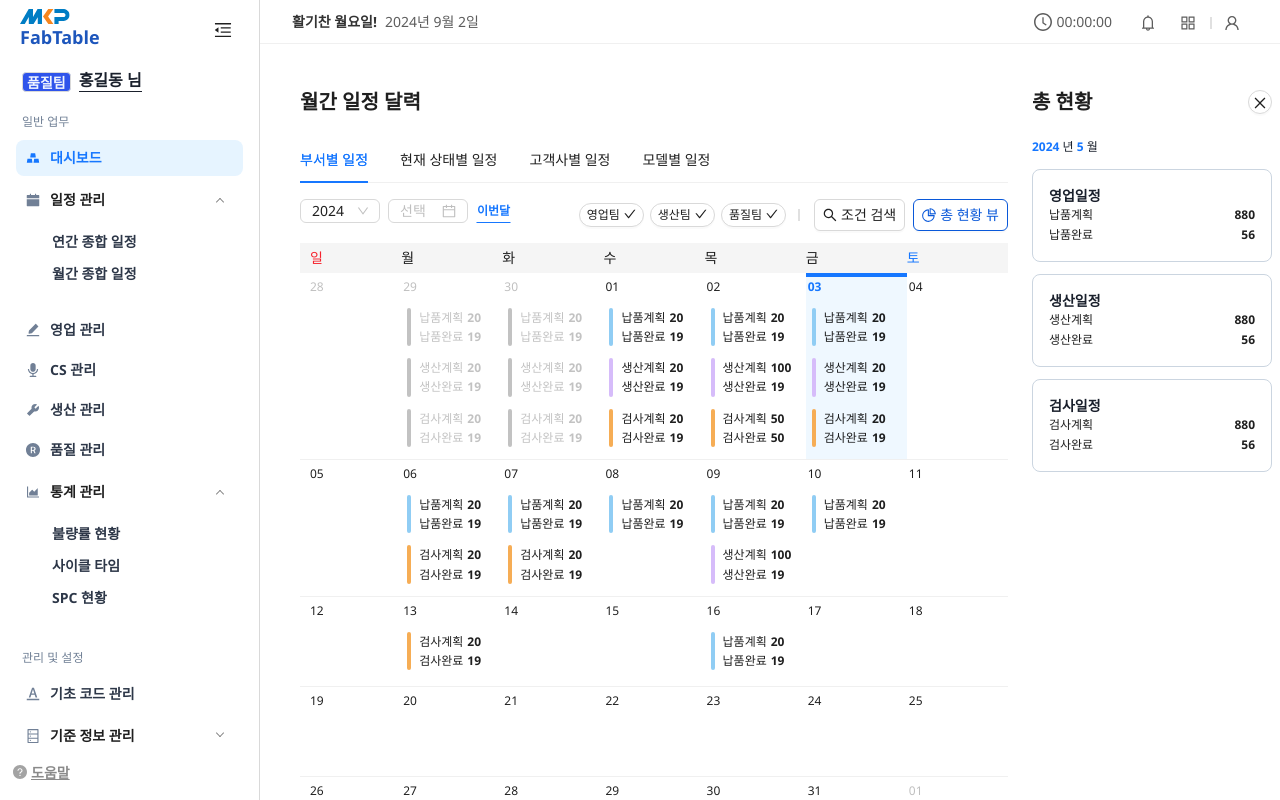
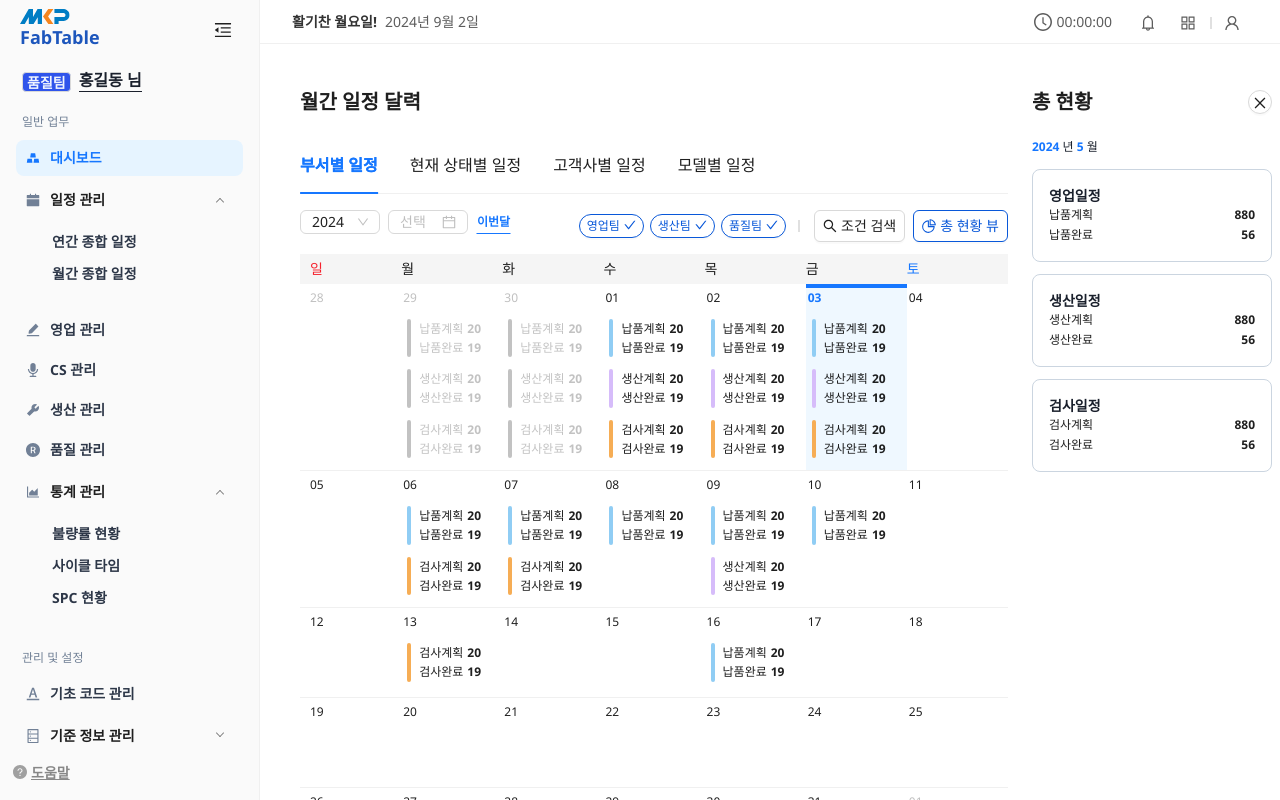
Before and after one commit to funnystyle/fabtable-next, a Next.js app: page /month in a window 1280 px wide. Built offline with nearby package versions, Linux system fonts and the light colour scheme; a web font is replaced by a local one.

Commit message:
lnb, 월간 일정 달력 수정

```diff
--- a/assets/scss/contents.scss
+++ b/assets/scss/contents.scss
@@ -16,6 +16,19 @@
 		.contents-right {
 			width: toRem(240);
 			flex-shrink: 0;
+		}
+	}
+
+	.ant-tabs {
+		.ant-tabs-tab {
+			padding: toRem(16) 0;
+			font-size: toRem(16);
+
+			&.ant-tabs-tab-active {
+				.ant-tabs-tab-btn {
+					font-weight: 600;
+				}
+			}
 		}
 	}
 
--- a/assets/scss/layout.scss
+++ b/assets/scss/layout.scss
@@ -107,8 +107,8 @@
 
 .lnb-area {
 	padding: toRem(12);
-	background-color: #fff;
-	border-right: 1px solid #d9d9d9;
+	background-color: #fafafa;
+	border-right: 1px solid #f0f0f0;
 
 	.user-info {
 		height: toRem(32);
--- a/pages/month.js
+++ b/pages/month.js
@@ -53,10 +53,18 @@ const TabItems = [
 ];
 
 const MonthComponent = () => {
-	const [isVisible, setIsVisible] = useState(true);
+	const [visibleItems, setVisibleItems] = useState([true, true, true, true]);
 
-	const toggleDiv = () => {
-		setIsVisible(!isVisible); // 상태를 반전
+	const toggleItem = (index) => {
+		setVisibleItems((prev) =>
+			prev.map((item, i) => (i === index ? !item : item))
+		);
+	};
+
+	const closeItem = (index) => {
+		setVisibleItems((prev) =>
+			prev.map((item, i) => (i === index ? false : item))
+		);
 	};
 
 	return (
@@ -139,6 +147,8 @@ const MonthComponent = () => {
 									iconPosition="end"
 									size="small"
 									shape="round"
+									className={`${visibleItems[0] ? "active" : ""}`}
+									onClick={() => toggleItem(0)}
 								>
 									영업팀
 								</Button>
@@ -149,6 +159,8 @@ const MonthComponent = () => {
 									iconPosition="end"
 									size="small"
 									shape="round"
+									className={`${visibleItems[1] ? "active" : ""}`}
+									onClick={() => toggleItem(1)}
 								>
 									생산팀
 								</Button>
@@ -159,6 +171,8 @@ const MonthComponent = () => {
 									iconPosition="end"
 									size="small"
 									shape="round"
+									className={`${visibleItems[2] ? "active" : ""}`}
+									onClick={() => toggleItem(2)}
 								>
 									품질팀
 								</Button>
@@ -172,8 +186,8 @@ const MonthComponent = () => {
 								<Button
 									variant="outlined"
 									icon={<PieChartOutlined />}
-									onClick={() => setIsVisible(true)}
-									className={isVisible ? "active" : ""}
+									className={`${visibleItems[3] ? "active" : ""}`}
+									onClick={() => toggleItem(3)}
 								>
 									총 현황 뷰
 								</Button>
@@ -201,6 +215,7 @@ const MonthComponent = () => {
 								<td className="other">
 									<p className="day-txt">29</p>
 
+									{visibleItems[0] && (
 										<ul className="schedule-txt-list delivery">
 											<li>
 												<span>납품계획</span>
@@ -211,7 +226,9 @@ const MonthComponent = () => {
 												<strong>19</strong>
 											</li>
 										</ul>
+									)}
 
+									{visibleItems[1] && (
 										<ul className="schedule-txt-list produce">
 											<li>
 												<span>생산계획</span>
@@ -222,7 +239,9 @@ const MonthComponent = () => {
 												<strong>19</strong>
 											</li>
 										</ul>
+									)}
 
+									{visibleItems[2] && (
 										<ul className="schedule-txt-list test">
 											<li>
 												<span>검사계획</span>
@@ -233,10 +252,12 @@ const MonthComponent = () => {
 												<strong>19</strong>
 											</li>
 										</ul>
+									)}
 								</td>
 								<td className="other">
 									<p className="day-txt">30</p>
 
+									{visibleItems[0] && (
 										<ul className="schedule-txt-list delivery">
 											<li>
 												<span>납품계획</span>
@@ -247,7 +268,9 @@ const MonthComponent = () => {
 												<strong>19</strong>
 											</li>
 										</ul>
+									)}
 
+									{visibleItems[1] && (
 										<ul className="schedule-txt-list produce">
 											<li>
 												<span>생산계획</span>
@@ -258,7 +281,9 @@ const MonthComponent = () => {
 												<strong>19</strong>
 											</li>
 										</ul>
+									)}
 
+									{visibleItems[2] && (
 										<ul className="schedule-txt-list test">
 											<li>
 												<span>검사계획</span>
@@ -269,10 +294,12 @@ const MonthComponent = () => {
 												<strong>19</strong>
 											</li>
 										</ul>
+									)}
 								</td>
 								<td>
 									<p className="day-txt">01</p>
 
+									{visibleItems[0] && (
 										<ul className="schedule-txt-list delivery">
 											<li>
 												<span>납품계획</span>
@@ -283,7 +310,9 @@ const MonthComponent = () => {
 												<strong>19</strong>
 											</li>
 										</ul>
+									)}
 
+									{visibleItems[1] && (
 										<ul className="schedule-txt-list produce">
 											<li>
 												<span>생산계획</span>
@@ -294,7 +323,9 @@ const MonthComponent = () => {
 												<strong>19</strong>
 											</li>
 										</ul>
+									)}
 
+									{visibleItems[2] && (
 										<ul className="schedule-txt-list test">
 											<li>
 												<span>검사계획</span>
@@ -305,10 +336,12 @@ const MonthComponent = () => {
 												<strong>19</strong>
 											</li>
 										</ul>
+									)}
 								</td>
 								<td>
 									<p className="day-txt">02</p>
 
+									{visibleItems[0] && (
 										<ul className="schedule-txt-list delivery">
 											<li>
 												<span>납품계획</span>
@@ -319,32 +352,38 @@ const MonthComponent = () => {
 												<strong>19</strong>
 											</li>
 										</ul>
+									)}
 
+									{visibleItems[1] && (
 										<ul className="schedule-txt-list produce">
 											<li>
 												<span>생산계획</span>
-											<strong>100</strong>
+												<strong>20</strong>
 											</li>
 											<li>
 												<span>생산완료</span>
 												<strong>19</strong>
 											</li>
 										</ul>
+									)}
 
+									{visibleItems[2] && (
 										<ul className="schedule-txt-list test">
 											<li>
 												<span>검사계획</span>
-											<strong>50</strong>
+												<strong>20</strong>
 											</li>
 											<li>
 												<span>검사완료</span>
-											<strong>50</strong>
+												<strong>19</strong>
 											</li>
 										</ul>
+									)}
 								</td>
 								<td className="today pick">
 									<p className="day-txt">03</p>
 
+									{visibleItems[0] && (
 										<ul className="schedule-txt-list delivery">
 											<li>
 												<span>납품계획</span>
@@ -355,7 +394,9 @@ const MonthComponent = () => {
 												<strong>19</strong>
 											</li>
 										</ul>
+									)}
 
+									{visibleItems[1] && (
 										<ul className="schedule-txt-list produce">
 											<li>
 												<span>생산계획</span>
@@ -366,7 +407,9 @@ const MonthComponent = () => {
 												<strong>19</strong>
 											</li>
 										</ul>
+									)}
 
+									{visibleItems[2] && (
 										<ul className="schedule-txt-list test">
 											<li>
 												<span>검사계획</span>
@@ -377,6 +420,7 @@ const MonthComponent = () => {
 												<strong>19</strong>
 											</li>
 										</ul>
+									)}
 								</td>
 								<td>
 									<p className="day-txt">04</p>
@@ -389,6 +433,7 @@ const MonthComponent = () => {
 								<td>
 									<p className="day-txt">06</p>
 
+									{visibleItems[0] && (
 										<ul className="schedule-txt-list delivery">
 											<li>
 												<span>납품계획</span>
@@ -399,7 +444,9 @@ const MonthComponent = () => {
 												<strong>19</strong>
 											</li>
 										</ul>
+									)}
 
+									{visibleItems[2] && (
 										<ul className="schedule-txt-list test">
 											<li>
 												<span>검사계획</span>
@@ -410,10 +457,12 @@ const MonthComponent = () => {
 												<strong>19</strong>
 											</li>
 										</ul>
+									)}
 								</td>
 								<td>
 									<p className="day-txt">07</p>
 
+									{visibleItems[0] && (
 										<ul className="schedule-txt-list delivery">
 											<li>
 												<span>납품계획</span>
@@ -424,7 +473,9 @@ const MonthComponent = () => {
 												<strong>19</strong>
 											</li>
 										</ul>
+									)}
 
+									{visibleItems[2] && (
 										<ul className="schedule-txt-list test">
 											<li>
 												<span>검사계획</span>
@@ -435,10 +486,12 @@ const MonthComponent = () => {
 												<strong>19</strong>
 											</li>
 										</ul>
+									)}
 								</td>
 								<td>
 									<p className="day-txt">08</p>
 
+									{visibleItems[0] && (
 										<ul className="schedule-txt-list delivery">
 											<li>
 												<span>납품계획</span>
@@ -449,10 +502,12 @@ const MonthComponent = () => {
 												<strong>19</strong>
 											</li>
 										</ul>
+									)}
 								</td>
 								<td>
 									<p className="day-txt">09</p>
 
+									{visibleItems[0] && (
 										<ul className="schedule-txt-list delivery">
 											<li>
 												<span>납품계획</span>
@@ -463,21 +518,25 @@ const MonthComponent = () => {
 												<strong>19</strong>
 											</li>
 										</ul>
+									)}
 
+									{visibleItems[1] && (
 										<ul className="schedule-txt-list produce">
 											<li>
 												<span>생산계획</span>
-											<strong>100</strong>
+												<strong>20</strong>
 											</li>
 											<li>
 												<span>생산완료</span>
 												<strong>19</strong>
 											</li>
 										</ul>
+									)}
 								</td>
 								<td>
 									<p className="day-txt">10</p>
 
+									{visibleItems[0] && (
 										<ul className="schedule-txt-list delivery">
 											<li>
 												<span>납품계획</span>
@@ -488,6 +547,7 @@ const MonthComponent = () => {
 												<strong>19</strong>
 											</li>
 										</ul>
+									)}
 								</td>
 								<td>
 									<p className="day-txt">11</p>
@@ -500,6 +560,7 @@ const MonthComponent = () => {
 								<td>
 									<p className="day-txt">13</p>
 
+									{visibleItems[2] && (
 										<ul className="schedule-txt-list test">
 											<li>
 												<span>검사계획</span>
@@ -510,6 +571,7 @@ const MonthComponent = () => {
 												<strong>19</strong>
 											</li>
 										</ul>
+									)}
 								</td>
 								<td>
 									<p className="day-txt">14</p>
@@ -520,6 +582,7 @@ const MonthComponent = () => {
 								<td>
 									<p className="day-txt">16</p>
 
+									{visibleItems[0] && (
 										<ul className="schedule-txt-list delivery">
 											<li>
 												<span>납품계획</span>
@@ -530,6 +593,7 @@ const MonthComponent = () => {
 												<strong>19</strong>
 											</li>
 										</ul>
+									)}
 								</td>
 								<td>
 									<p className="day-txt">17</p>
@@ -588,7 +652,7 @@ const MonthComponent = () => {
 					</table>
 				</div>
 
-				{isVisible && (
+				{visibleItems[3] && (
 					<div className="contents-right">
 						<Flex
 							align="center"
@@ -603,7 +667,7 @@ const MonthComponent = () => {
 								shape="circle"
 								icon={<CloseOutlined />}
 								size="small"
-								onClick={toggleDiv}
+								onClick={() => closeItem(3)}
 							/>
 						</Flex>
 
@@ -612,6 +676,7 @@ const MonthComponent = () => {
 						</p>
 
 						<Space direction="vertical" size={12} className="total-date-list">
+							{visibleItems[0] && (
 								<Card title="영업일정">
 									<Flex justify="space-between">
 										<p className="txt-date">납품계획</p>
@@ -622,6 +687,9 @@ const MonthComponent = () => {
 										<strong className="txt-num">56</strong>
 									</Flex>
 								</Card>
+							)}
+
+							{visibleItems[1] && (
 								<Card title="생산일정">
 									<Flex justify="space-between">
 										<p className="txt-date">생산계획</p>
@@ -632,6 +700,9 @@ const MonthComponent = () => {
 										<strong className="txt-num">56</strong>
 									</Flex>
 								</Card>
+							)}
+
+							{visibleItems[2] && (
 								<Card title="검사일정">
 									<Flex justify="space-between">
 										<p className="txt-date">검사계획</p>
@@ -642,6 +713,7 @@ const MonthComponent = () => {
 										<strong className="txt-num">56</strong>
 									</Flex>
 								</Card>
+							)}
 						</Space>
 					</div>
 				)}
```
Lines whose indentation alone changed are shown as unchanged.
